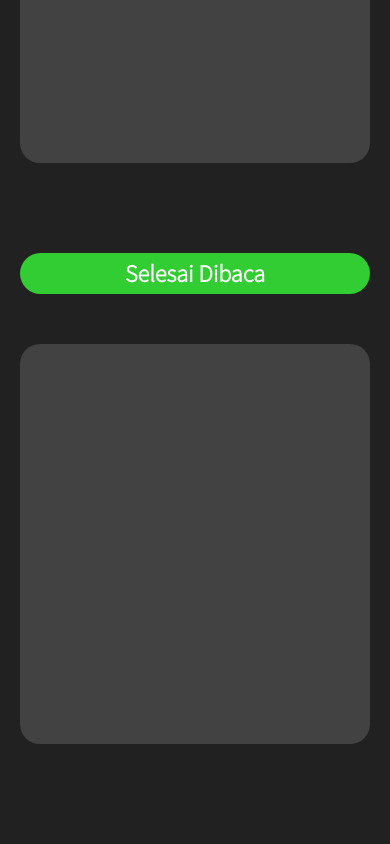
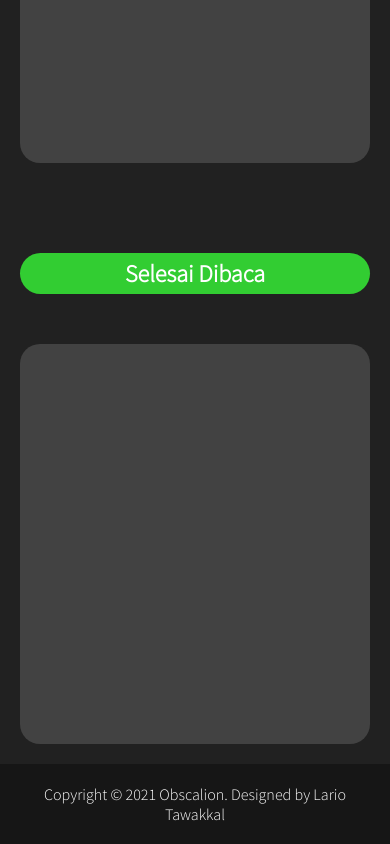
Before and after one commit to obscalion/bookshelf-app, a plain HTML site: page index.html in a window 390 px wide. Shown: the part 943-1787 px from the top of the page. Before the commit the page ends 1687 px from the top, so only its background shows below. Drawn offline with Linux system fonts and the light colour scheme.

Commit message:
Add footer
Add footer when mobile mode only

```diff
--- a/css/style.css
+++ b/css/style.css
@@ -267,6 +267,15 @@ button { cursor: pointer; }
     transition: .5s;
 }
 
+footer {
+    color: white;
+    background-color: rgb(22, 22, 22);
+    text-align: center;
+    padding: 20px;
+    margin-top: 20px;
+    display: none;
+}
+
 @media all and (max-width: 1100px) {
 
     body {
@@ -301,4 +310,5 @@ button { cursor: pointer; }
     }
 
     #edit-buku .flex-row { flex-direction: column; }
+    footer { display: block; }
 }
--- a/index.html
+++ b/index.html
@@ -98,6 +98,9 @@
             </div>
         </section>
     </main>
+    <footer>
+        <p>Copyright &copy; 2021 Obscalion. Designed by Lario Tawakkal</p>
+    </footer>
 
     <script src="./js/data.js"></script>
     <script src="./js/dom.js"></script>
```
